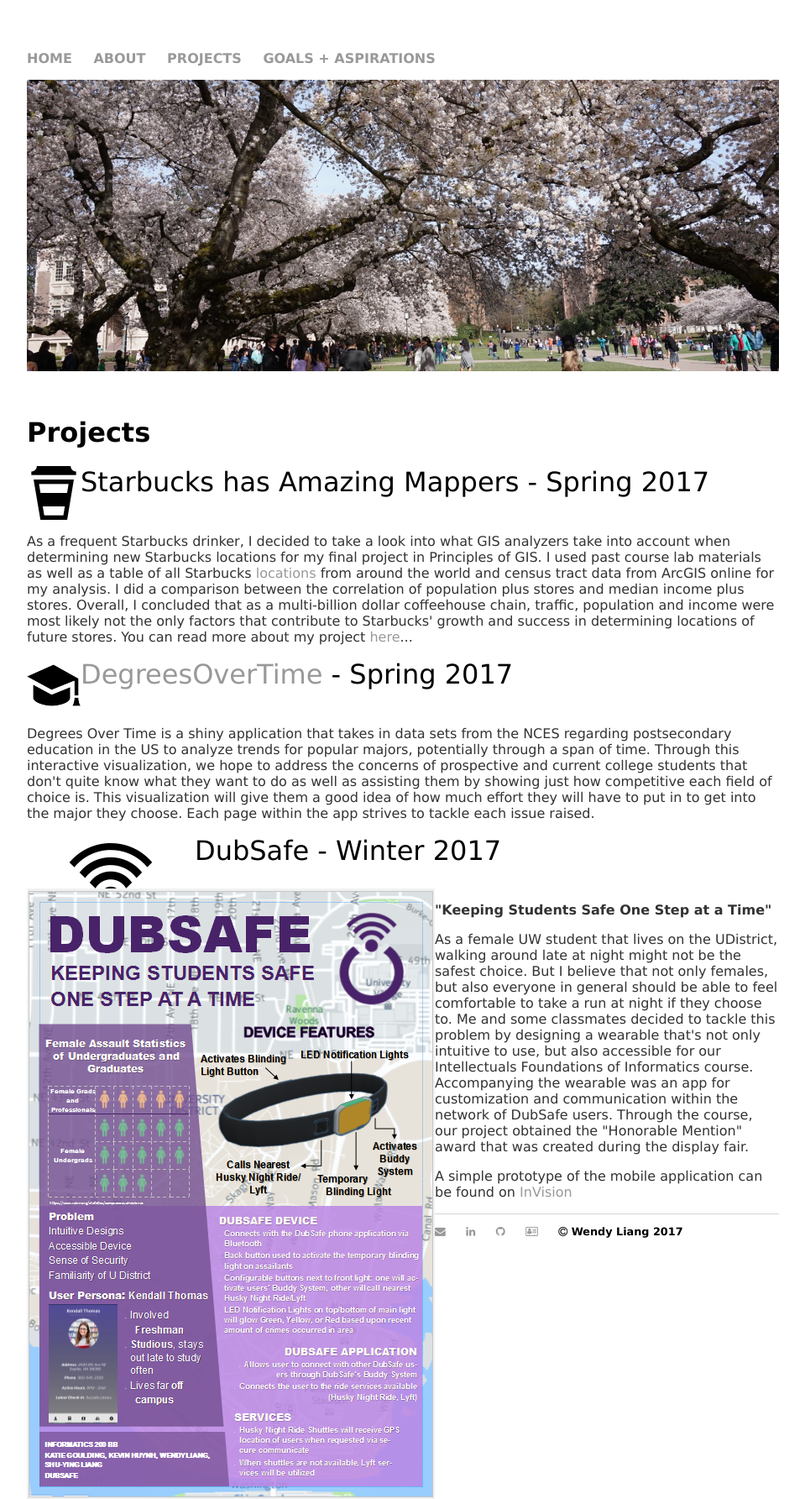
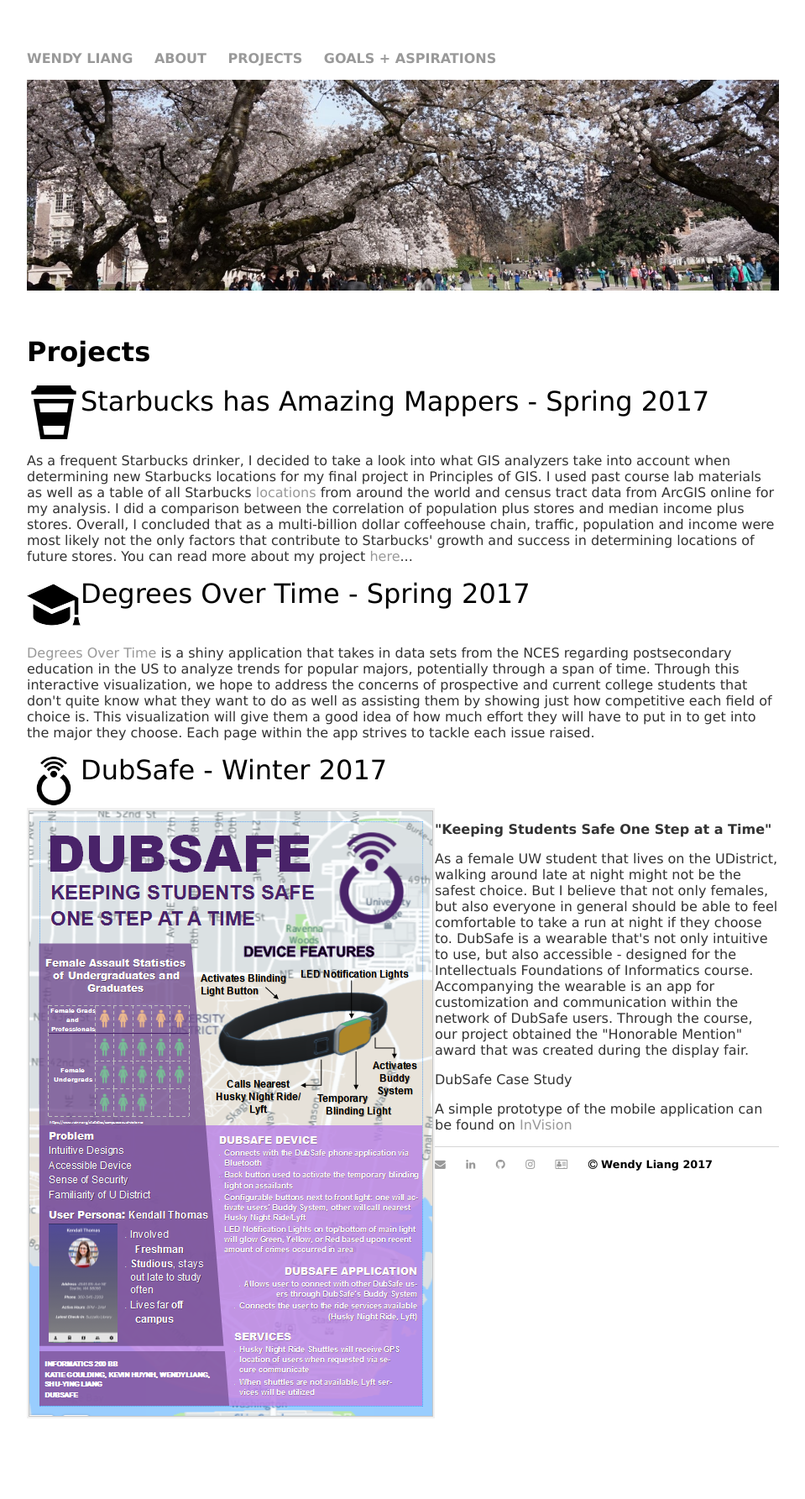
Before and after one commit to wliang25/wliang25.github.io, a Jekyll site: the page built from proj/index.html, in a window 1280 px wide. Shown: the whole page at 84% size, without its empty margins (160-1119 px from the left). Built offline with Jekyll 4.4.1, drawn with Linux system fonts in a browser that asks for light colours; after the commit the page ends 1689 px from its top, so only the background shows below that.

Commit message:
Hire me, I'm trying

```diff
--- a/_layouts/default.html
+++ b/_layouts/default.html
@@ -10,7 +10,7 @@
 		<body>
 			<nav>
 	    		<ul>
-	        		<li><a href="/">HOME</a></li>
+	        		<li><a href="/">WENDY LIANG</a></li>
 		        	<li><a href="/about">ABOUT</a></li>
 	        		<li><a href="/proj">PROJECTS</a></li>
 	        		<li><a href="/dreams">GOALS + ASPIRATIONS</a></li>
@@ -32,6 +32,7 @@
 	        		<li><a href="mailto:wendyl.y.123@gmail.com"><i class="fa fa-envelope"></i></a></li>
 	        		<li><a href="https://www.linkedin.com/in/wliang25/"><i class="fa fa-linkedin"></i></a></li>
 	        		<li><a href="https://github.com/wliang25"><i class="fa fa-github"></i></a></li>
+	        		<li><a href="https://www.instagram.com/wendayyz/"><i class="fa fa-instagram"></i></a></li>
 	        		<li><a href="Wendy Liang Resume.pdf"><i class="fa fa-address-card-o"></i></a></li>
 	        		<li><i class="fa fa-copyright"></i> Wendy Liang 2017</li>
 				</ul>
--- a/about/index.html
+++ b/about/index.html
@@ -34,6 +34,6 @@
 			<img src="/images/grad.png" alt="globe"> Bleeding Purple and Gold until 2019
 		</div>
 
-		<p>Growing up as a Seattlite, I followed the path of my favorite color (purple) and decided to attend the University of Washington. I came deciding to become either a computer or mechanical engineer since I enjoyed coding and building stuff as a Scarab in high school. After my freshmen year first quarter, I decided that wasn't quite me because chemistry and physics were definitely not my thing. So I began exploring the world of information sciences including geographic information systems and the iSchool. Today, I am excited to be majoring in Geography, focusing on Information Systems, and double minoring in Informatics and Philosophy.</p>
+		<p>Growing up as a Seattlite, I followed the path of my favorite color (purple) and decided to attend the University of Washington. I came deciding to become either a computer or mechanical engineer since I enjoyed coding and building stuff as a Scarab in high school. After my freshmen year first quarter, I decided that wasn't quite me because chemistry and physics were definitely not my thing. So I began exploring the world of information sciences including geographic information systems and the iSchool. Today, I am excited to be majoring in Geography, focusing on Information Systems, and double minoring in Informatics and Philosophy. I believe that the knowledge I gain from Geography and Informatics will assist in my passion of learning more about data science and analyzation. The philosophy aspect of my education will help me develop critical thinking that is vital to delivering successful products and services.</p>
 	</div>
 </div><!-- /.blurb -->
--- a/css/main.css
+++ b/css/main.css
@@ -55,14 +55,17 @@
     font-size: 2em;
     width: 100%;
     height: 64px;
-    position: relative;
-    overflow: hidden;
 }
 
 .header img{
-    margin: 0 auto;
-    height: 64px
-    width: 64px;
+    float: right;
+    height: 64px;
+
+}
+
+#landing {
+    background-image: url("/images/insta.jpg");
+    text-align: center;
 }
 
 .section {
--- a/proj/index.html
+++ b/proj/index.html
@@ -6,7 +6,7 @@
 	<h1>Projects</h1>
 	<div class="section">
 		<div class="header">
-			<div class="header-img"><img src="/images/coffee.png" alt="coffee"></div>
+			<img src="/images/coffee.png" alt="coffee">
 			Starbucks has Amazing Mappers - Spring 2017
 		</div>
 
@@ -16,23 +16,24 @@
 
 	<div class="section">
 		<div class="header">
-			<div class="header-img"><img src="/images/grad.png" alt="grad"></div>
-			<a href="https://wliang25.shinyapps.io/DegreesOverTime/">DegreesOverTime</a> - Spring 2017
+			<img src="/images/grad.png" alt="grad">
+			Degrees Over Time - Spring 2017
 		</div>
 
-		<p>Degrees Over Time is a shiny application that takes in data sets from the NCES regarding postsecondary education in the US to analyze trends for popular majors, potentially through a span of time. Through this interactive visualization, we hope to address the concerns of prospective and current college students that don't quite know what they want to do as well as assisting them by showing just how competitive each field of choice is. This visualization will give them a good idea of how much effort they will have to put in to get into the major they choose. Each page within the app strives to tackle each issue raised.</p>
+		<p><a href="https://wliang25.shinyapps.io/DegreesOverTime/">Degrees Over Time</a> is a shiny application that takes in data sets from the NCES regarding postsecondary education in the US to analyze trends for popular majors, potentially through a span of time. Through this interactive visualization, we hope to address the concerns of prospective and current college students that don't quite know what they want to do as well as assisting them by showing just how competitive each field of choice is. This visualization will give them a good idea of how much effort they will have to put in to get into the major they choose. Each page within the app strives to tackle each issue raised.</p>
 	</div>
 	<div class="section">
 		<div class="header">
-			<div class="header-img"><img src="/images/dubsafe.png" alt="dubsafe"></div>
+			<img src="/images/dubsafe.png" alt="dubsafe">
 			DubSafe - Winter 2017
 		</div>
 
 		<img src="/images/poster.PNG" alt="dubsafe poster">
 		<p><b>"Keeping Students Safe One Step at a Time"</b></p>
 
-		<p>As a female UW student that lives on the UDistrict, walking around late at night might not be the safest choice. But I believe that not only females, but also everyone in general should be able to feel comfortable to take a run at night if they choose to. Me and some classmates decided to tackle this problem by designing a wearable that's not only intuitive to use, but also accessible for our Intellectuals Foundations of Informatics course. Accompanying the wearable was an app for customization and communication within the network of DubSafe users. Through the course, our project obtained the "Honorable Mention" award that was created during the display fair.</p>
+		<p>As a female UW student that lives on the UDistrict, walking around late at night might not be the safest choice. But I believe that not only females, but also everyone in general should be able to feel comfortable to take a run at night if they choose to. DubSafe is a wearable that's not only intuitive to use, but also accessible - designed for the Intellectuals Foundations of Informatics course. Accompanying the wearable is an app for customization and communication within the network of DubSafe users. Through the course, our project obtained the "Honorable Mention" award that was created during the display fair.</p>
 
+		<p>DubSafe Case Study</p>
 		<p>A simple prototype of the mobile application can be found on <a href="https://invis.io/DCAQS51ZB ">InVision</a></p>
 	</div>
 </div><!-- /.blurb -->
```
Also changed, not shown: other parts of about/index.html (+1 -1 lines), dreams/index.html (+14 -8 lines), index.html (+5 -8 lines), images/blossoms.JPG, images/bulb.png (added), images/insta.jpg (added), 1 other file.
